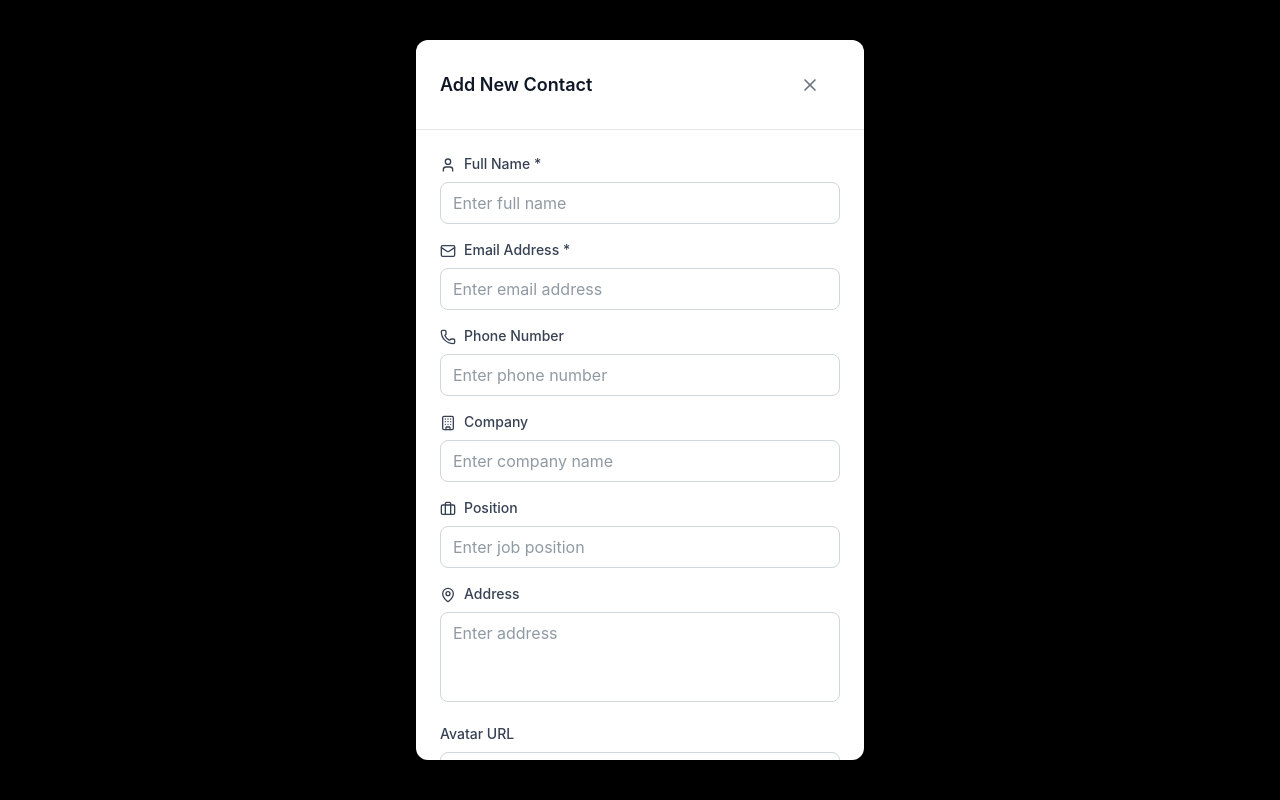
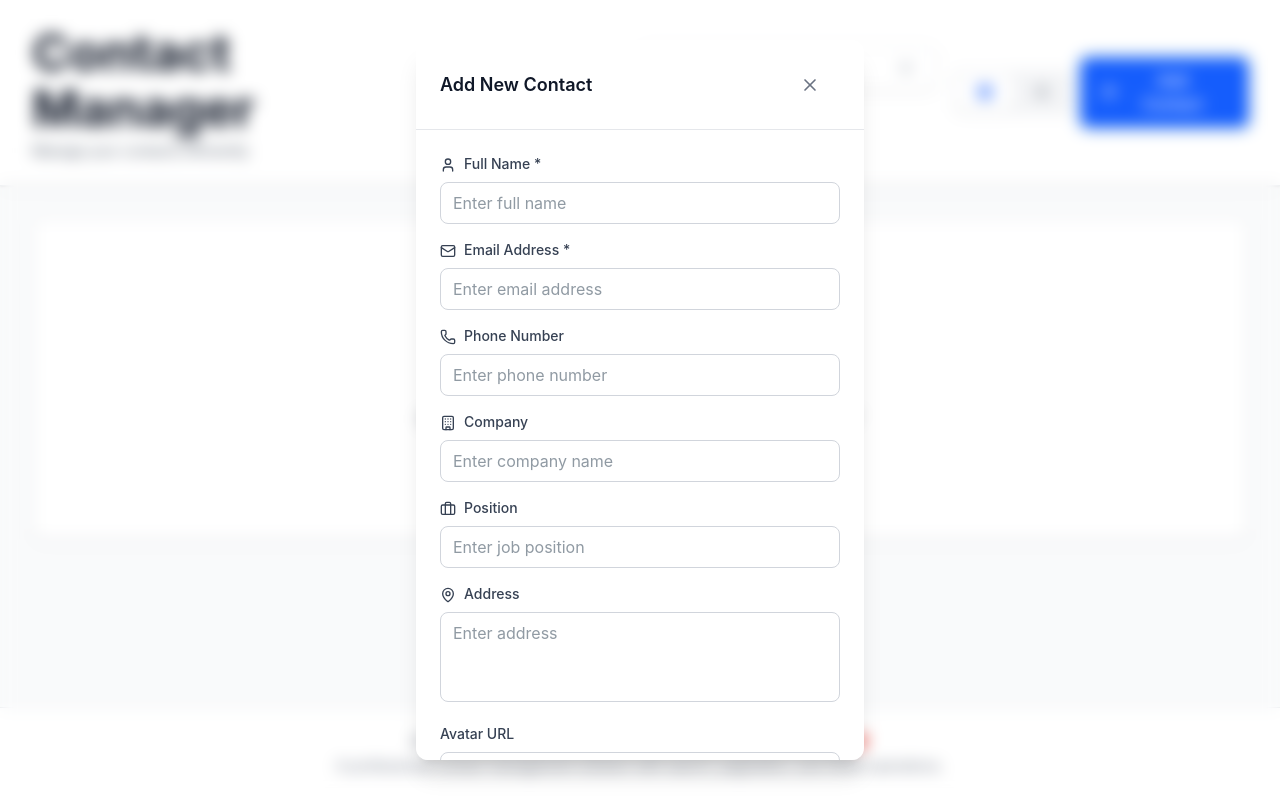
Before and after one commit to amlesh-kumar01/tria-contact-app, a React (Vite) app: page / in a window 1280 px wide. Both pictures are taken after typing "name@example.com" into the empty fields and a click on the button "Add Contact". Built offline with nearby package versions, Linux system fonts and the light colour scheme.

Commit message:
fix: correct class name for background gradient in ContactCard and update backdrop style in ContactModal

```diff
--- a/src/components/ContactCard.jsx
+++ b/src/components/ContactCard.jsx
@@ -42,7 +42,7 @@ const ContactCard = ({ contact, onEdit, onDelete }) => {
                   onError={handleImageError}
                 />
               ) : (
-                <div className="h-16 w-16 rounded-full bg-gradient-to-br from-blue-400 to-purple-500 flex items-center justify-center text-white font-semibold text-lg ring-2 ring-blue-100">
+                <div className="h-16 w-16 rounded-full bg-linear-to-br from-blue-400 to-purple-500 flex items-center justify-center text-white font-semibold text-lg ring-2 ring-blue-100">
                   {getInitials(contact.name)}
                 </div>
               )}
--- a/src/components/ContactModal.jsx
+++ b/src/components/ContactModal.jsx
@@ -109,7 +109,7 @@ const ContactModal = ({ contact, onClose, onSave }) => {
 
   return (
     <div
-      className="fixed inset-0 bg-black bg-opacity-50 flex items-center justify-center p-4 z-50"
+      className="fixed inset-0 backdrop-blur-sm flex items-center justify-center p-4 z-50"
       onClick={handleOverlayClick}
     >
       <div className="bg-white rounded-xl shadow-xl w-full max-w-md max-h-[90vh] overflow-y-auto">
```
